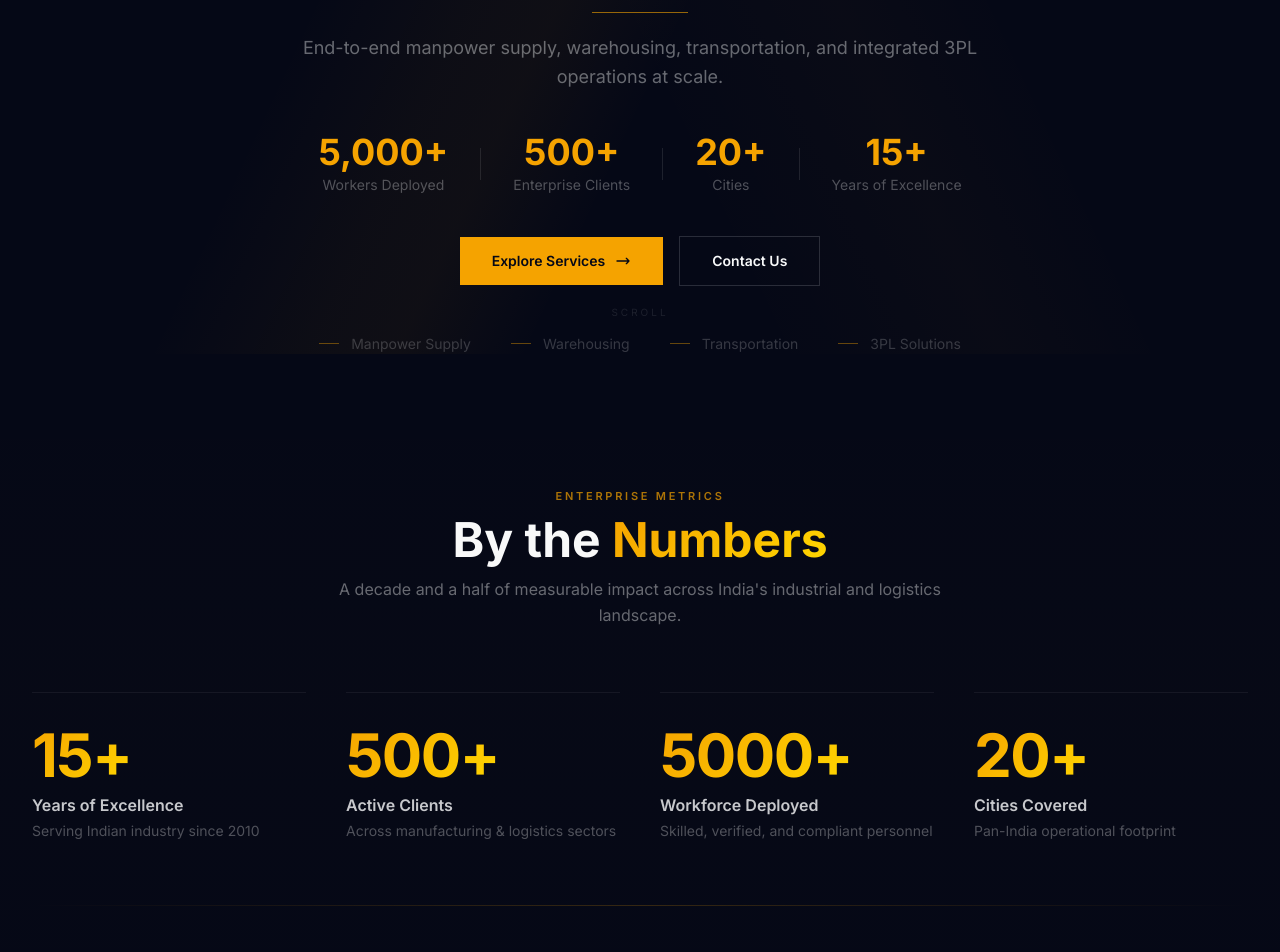
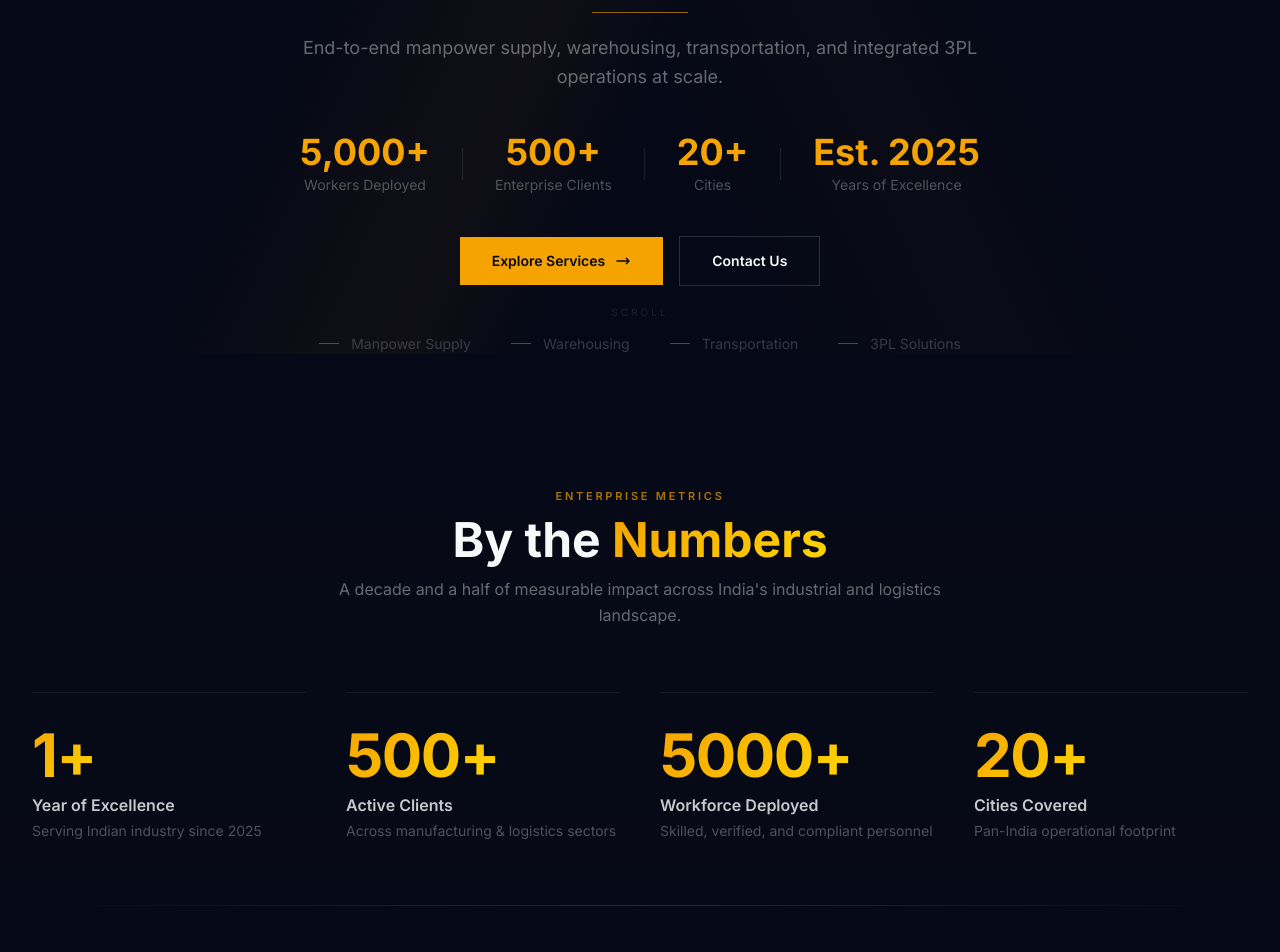
Before and after one commit to rd10032011-tech/sai-sree-logistics, a Next.js app: page / in a window 1280 px wide. Shown: the part 480-1432 px from the top of the page. Built offline with nearby package versions, Linux system fonts and the light colour scheme.

Commit message:
Updated company timeline to 2025 founding — corrected Hero metric, Stats year/sublabel, Founder milestones (replaced 2008-2024 entries with 2025-2026), founder badge (15+ → Est. 2025), founder text, and layout.tsx foundingDate

```diff
--- a/src/app/layout.tsx
+++ b/src/app/layout.tsx
@@ -67,7 +67,7 @@ const jsonLd = {
       sameAs: [
         "https://www.linkedin.com/company/sai-sree-logistics",
       ],
-      foundingDate: "2008",
+      foundingDate: "2025",
       founder: {
         "@type": "Person",
         name: "B Prabakaran",
--- a/src/components/Founder.tsx
+++ b/src/components/Founder.tsx
@@ -10,12 +10,12 @@ import { useLenisScroll } from '@/lib/lenis-context';
 gsap.registerPlugin(ScrollTrigger);
 
 const milestones = [
-  { year: '2008', label: 'Founded in Chennai', desc: 'Began operations with a single client and 15 workers, focusing on industrial manpower supply.', icon: '🏢' },
-  { year: '2012', label: 'Warehousing Launch', desc: 'Expanded into warehousing and inventory management with 25,000 sq ft of storage capacity.', icon: '📦' },
-  { year: '2015', label: 'Pan-India Logistics', desc: 'Launched transportation division with 20+ vehicles serving Tamil Nadu and Andhra Pradesh.', icon: '🚛' },
-  { year: '2019', label: '3PL Integration', desc: 'Became an end-to-end 3PL provider combining manpower, warehousing, and transportation.', icon: '⚡' },
-  { year: '2022', label: '5,000+ Workforce', desc: 'Crossed 5,000 active deployments across 20+ cities, servicing over 500 enterprise clients.', icon: '👥' },
-  { year: '2024', label: 'Digital Transformation', desc: 'Real-time analytics, WMS/HRMS integration, and digital proof-of-delivery across all operations.', icon: '📊' },
+  { year: '2025', label: 'Founded in Chennai', desc: 'Established with a vision to bridge India\'s workforce gap — began operations deploying skilled manpower to industrial clients.', icon: '🏢' },
+  { year: '2025', label: 'Rapid Client Acquisition', desc: 'Secured 100+ enterprise clients within months, scaling to 500+ across manufacturing, e-commerce, and logistics.', icon: '📈' },
+  { year: '2025', label: 'Multi-Service Launch', desc: 'Expanded from manpower supply into warehousing, transportation, and integrated 3PL solutions under one roof.', icon: '⚡' },
+  { year: '2026', label: '5,000+ Workforce', desc: 'Crossed 5,000 active deployments across 20+ cities, servicing over 500 enterprise clients across India.', icon: '👥' },
+  { year: '2026', label: 'Pan-India Operations', desc: 'Extended footprint to 20+ cities with regional hubs in Chennai, Bangalore, Hyderabad, and Coimbatore.', icon: '🚛' },
+  { year: '2026', label: 'Digital Infrastructure', desc: 'Real-time analytics, WMS/HRMS integration, and digital proof-of-delivery powering all operations.', icon: '📊' },
 ];
 
 const values = [
@@ -83,8 +83,8 @@ export default function Founder() {
               <div className="absolute -inset-1 -z-10 rounded-2xl bg-gradient-primary opacity-30 blur-xl" />
             </div>
             <div className="absolute -bottom-4 -right-4 rounded-2xl border border-gold/20 bg-[#0A0E1A] px-6 py-4 shadow-glow">
-              <p className="text-2xl font-bold text-gold">15+</p>
-              <p className="text-xs text-white/40">Years of Excellence</p>
+              <p className="text-2xl font-bold text-gold">Est.</p>
+              <p className="text-xs text-white/40">2025</p>
             </div>
           </motion.div>
 
@@ -104,8 +104,8 @@ export default function Founder() {
             <div className="space-y-4 text-white/60 leading-relaxed">
               <p>
                 At Sai Sree Logistics, we believe that business success is built on the
-                strength of its people and the efficiency of its supply chain. For over 15 years,
-                we have been India&apos;s trusted partner in workforce management and
+                strength of its people and the efficiency of its supply chain. Since our founding,
+                we have rapidly grown into India&apos;s trusted partner in workforce management and
                 third-party logistics.
               </p>
               <p>
--- a/src/components/Hero.tsx
+++ b/src/components/Hero.tsx
@@ -9,7 +9,7 @@ const metrics = [
   { value: '5,000+', label: 'Workers Deployed' },
   { value: '500+', label: 'Enterprise Clients' },
   { value: '20+', label: 'Cities' },
-  { value: '15+', label: 'Years of Excellence' },
+  { value: 'Est. 2025', label: 'Years of Excellence' },
 ];
 
 export default function Hero() {
--- a/src/components/Stats.tsx
+++ b/src/components/Stats.tsx
@@ -9,10 +9,10 @@ gsap.registerPlugin(ScrollTrigger);
 
 const stats = [
   {
-    value: 15,
+    value: 1,
     suffix: '+',
-    label: 'Years of Excellence',
-    sublabel: 'Serving Indian industry since 2010',
+    label: 'Year of Excellence',
+    sublabel: 'Serving Indian industry since 2025',
   },
   {
     value: 500,
```
